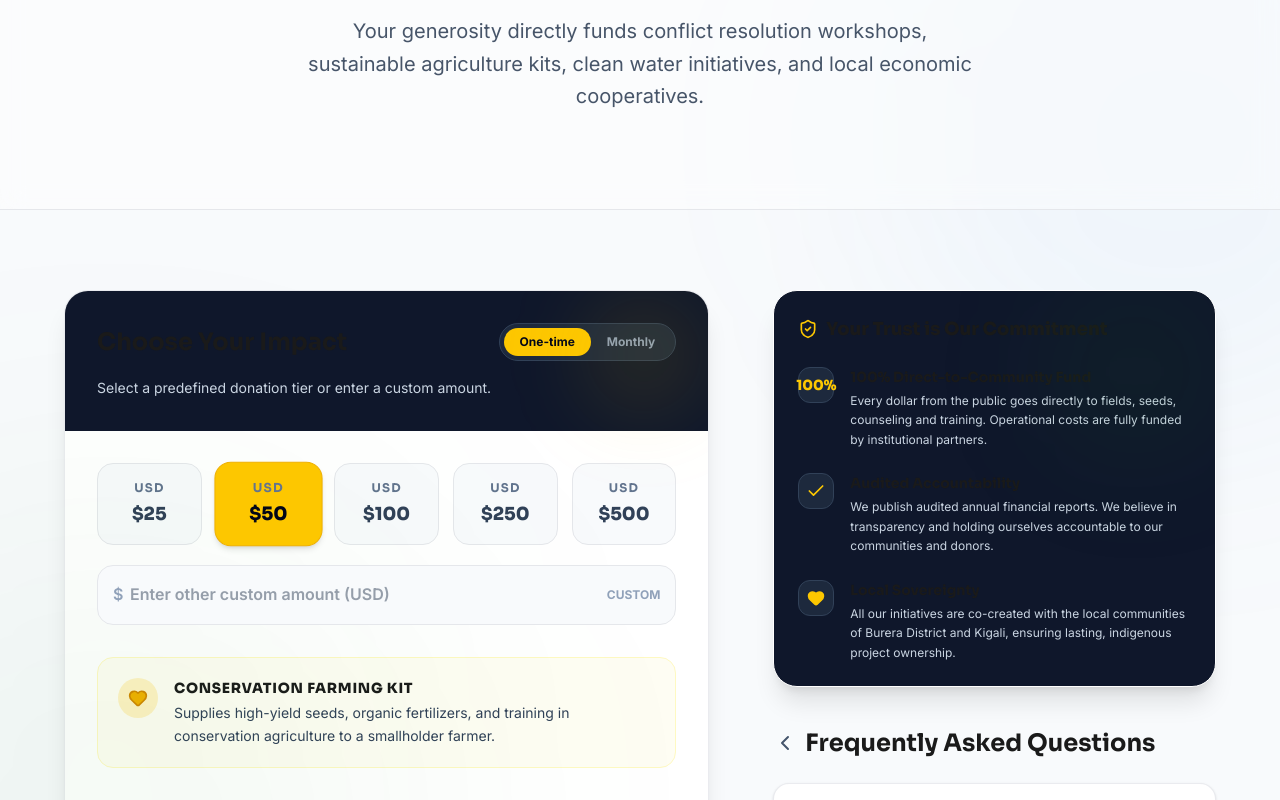
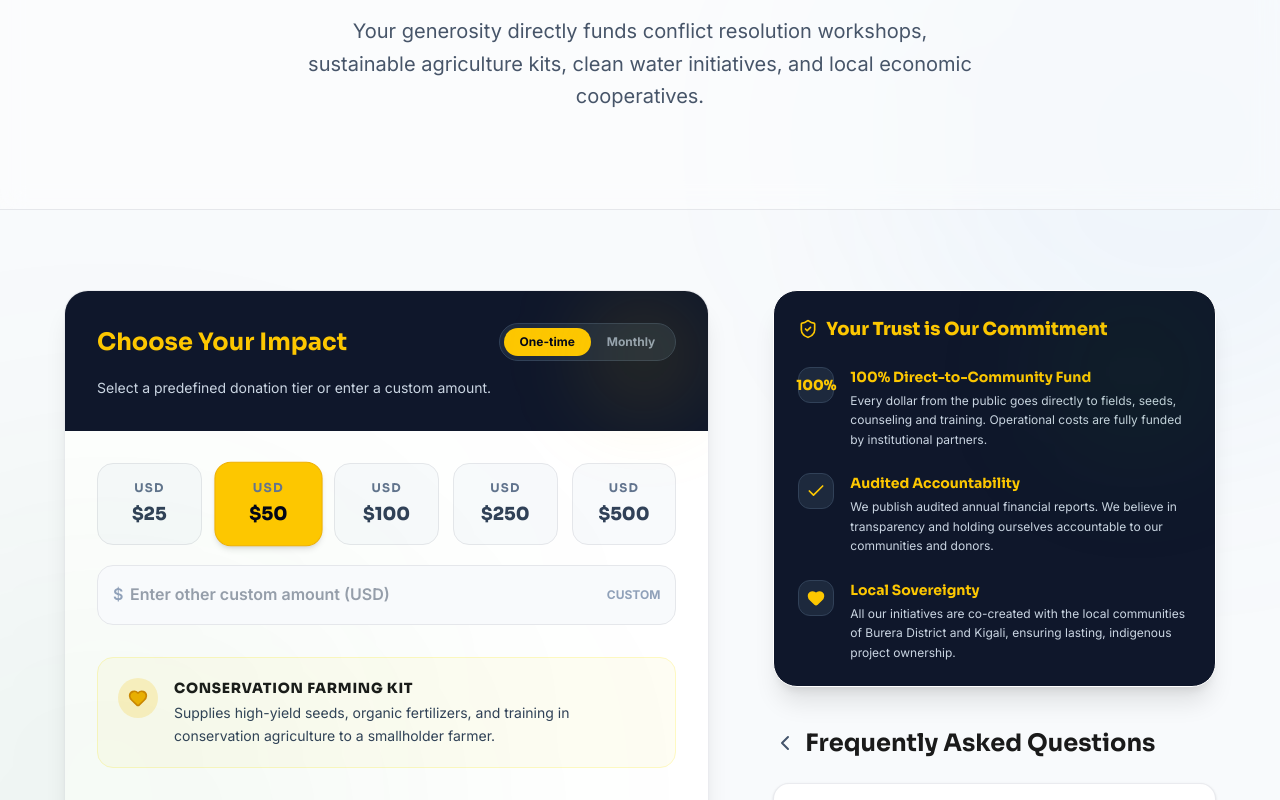
Before and after one commit to PEACE-DURABLE-DEVELOPMENT/PDD, a Next.js app: page /donate in a window 1280 px wide. Shown: the part 428-1228 px from the top of the page. Built offline with nearby package versions, Linux system fonts and the light colour scheme; no server answers.

Commit message:
feat(donate): design premium support us page, fix mobile heading overrides, and link all CTAs

```diff
--- a/src/app/donate/page.tsx
+++ b/src/app/donate/page.tsx
@@ -113,7 +113,7 @@ export default function DonatePage() {
               <div className="p-6 md:p-8 bg-slate-900 text-white relative">
                 <div className="absolute top-0 right-0 w-32 h-32 bg-yellow-400/10 rounded-full blur-2xl pointer-events-none" />
                 <div className="flex items-center justify-between mb-4">
-                  <h2 className="text-2xl font-heading font-bold text-yellow-400">{t.donate.widgetHeader}</h2>
+                  <h2 className="text-2xl font-heading font-bold !text-yellow-400">{t.donate.widgetHeader}</h2>
                   <div className="flex bg-slate-800 p-1 rounded-full border border-slate-700 text-xs font-bold">
                     <button
                       onClick={() => setFrequency("once")}
@@ -437,7 +437,7 @@ export default function DonatePage() {
               <div className="bg-slate-900 text-white rounded-3xl p-6 md:p-6 border border-slate-850 shadow-xl relative overflow-hidden">
                 <div className="absolute top-0 right-0 w-40 h-40 bg-secondary/10 rounded-full blur-3xl pointer-events-none" />
 
-                <h3 className="text-lg font-heading font-extrabold text-yellow-400 mb-6 flex items-center gap-2">
+                <h3 className="text-lg font-heading font-extrabold !text-yellow-400 mb-6 flex items-center gap-2">
                   <ShieldCheck className="w-5 h-5 text-yellow-400" />
                   {t.donate.trustTitle}
                 </h3>
@@ -448,7 +448,7 @@ export default function DonatePage() {
                       <span className="font-heading font-extrabold text-sm">100%</span>
                     </div>
                     <div>
-                      <h4 className="font-heading font-bold text-sm text-yellow-400">{t.donate.trust1Title}</h4>
+                      <h4 className="font-heading font-bold text-sm !text-yellow-400">{t.donate.trust1Title}</h4>
                       <p className="text-xs text-slate-300 mt-1 leading-relaxed">
                         {t.donate.trust1Desc}
                       </p>
@@ -460,7 +460,7 @@ export default function DonatePage() {
                       <Check className="w-5 h-5" />
                     </div>
                     <div>
-                      <h4 className="font-heading font-bold text-sm text-yellow-400">{t.donate.trust2Title}</h4>
+                      <h4 className="font-heading font-bold text-sm !text-yellow-400">{t.donate.trust2Title}</h4>
                       <p className="text-xs text-slate-300 mt-1 leading-relaxed">
                         {t.donate.trust2Desc}
                       </p>
@@ -472,7 +472,7 @@ export default function DonatePage() {
                       <Heart className="w-4.5 h-4.5 fill-yellow-400 text-yellow-400" />
                     </div>
                     <div>
-                      <h4 className="font-heading font-bold text-sm text-yellow-400">{t.donate.trust3Title}</h4>
+                      <h4 className="font-heading font-bold text-sm !text-yellow-400">{t.donate.trust3Title}</h4>
                       <p className="text-xs text-slate-300 mt-1 leading-relaxed">
                         {t.donate.trust3Desc}
                       </p>
--- a/src/app/programs/page.tsx
+++ b/src/app/programs/page.tsx
@@ -147,8 +147,8 @@ export default async function ProgramsPage() {
 
                     <div className="mt-auto pt-5 border-t border-border">
                       <Link
-                        href="/contact"
-                        className="w-full inline-flex items-center justify-center gap-2 border-2 border-slate-900 text-slate-900 hover:bg-slate-900 hover:text-white font-bold py-2.5 px-5 rounded-full text-xs uppercase tracking-wider transition-all duration-300 group/link"
+                        href="/donate"
+                        className="w-full inline-flex items-center justify-center gap-2 bg-yellow-400 hover:bg-yellow-500 text-slate-950 font-bold py-3 px-5 rounded-xl text-xs uppercase tracking-wider transition-all duration-300 shadow-sm hover:shadow-md hover:-translate-y-0.5 group/link"
                       >
                         {lang === "fr" ? "Découvrez comment soutenir" : "Learn how to support"}
                         <ArrowRight className="w-4 h-4 group-hover/link:translate-x-1 transition-transform" />
--- a/src/components/ProjectsClient.tsx
+++ b/src/components/ProjectsClient.tsx
@@ -248,7 +248,7 @@ export default function ProjectsClient() {
                            {isExpanded && (
                              <Link
                                href="/donate"
-                              className="w-full bg-yellow-400 hover:bg-yellow-500 text-slate-950 font-extrabold py-2.5 rounded-full text-center text-xs uppercase tracking-wider transition-colors shadow-sm"
+                               className="w-full bg-yellow-400 hover:bg-yellow-500 text-slate-950 font-extrabold py-3 rounded-full text-center text-xs uppercase tracking-wider transition-all shadow-sm hover:shadow-md hover:-translate-y-0.5 block"
                              >
                                {language === "fr" ? `Soutenir ce projet` : `Support this project`}
                              </Link>
@@ -336,7 +336,7 @@ export default function ProjectsClient() {
                        {isExpanded && (
                          <Link
                            href="/donate"
-                          className="inline-flex items-center gap-2 bg-yellow-400 hover:bg-yellow-500 text-slate-900 font-extrabold px-8 py-4 rounded-full transition-all shadow-[6px_6px_0px_0px_rgba(15,23,42,1)] hover:shadow-[2px_2px_0px_0px_rgba(15,23,42,1)] hover:translate-x-1 hover:translate-y-1 text-sm uppercase tracking-wider group"
+                           className="inline-flex items-center gap-2 bg-yellow-400 hover:bg-yellow-500 text-slate-950 font-extrabold px-8 py-4 rounded-full transition-all shadow-md hover:shadow-lg hover:-translate-y-0.5 text-sm uppercase tracking-wider group"
                          >
                            {language === "fr" ? `Soutenir ${project.title.split("(")[0].trim()}` : `Support ${project.title.split("(")[0].trim()}`}
                            <ArrowRight className="w-5 h-5 group-hover:translate-x-1 transition-transform" />
@@ -372,7 +372,7 @@ export default function ProjectsClient() {
             }
           </p>
           <Link
-            href="/contact"
+            href="/donate"
             className="inline-flex items-center justify-center px-10 py-5 bg-yellow-400 text-slate-900 rounded-full font-extrabold hover:bg-yellow-500 transition-all shadow-[8px_8px_0px_0px_rgba(255,255,255,0.1)] hover:shadow-[4px_4px_0px_0px_rgba(255,255,255,0.1)] hover:translate-x-1 hover:translate-y-1 text-lg uppercase tracking-wider"
           >
             {language === "fr" ? "Impliquez-vous dès aujourd'hui" : "Get Involved Today"}
```
Lines whose indentation alone changed are shown as unchanged.
